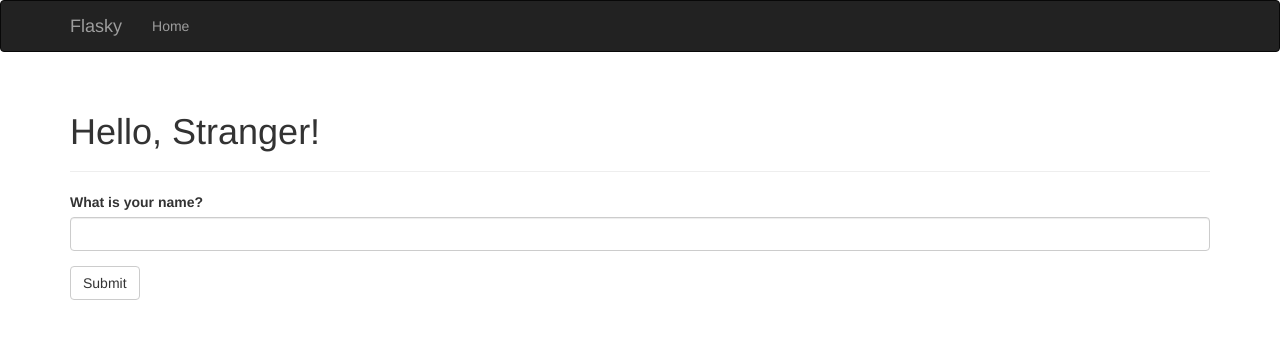
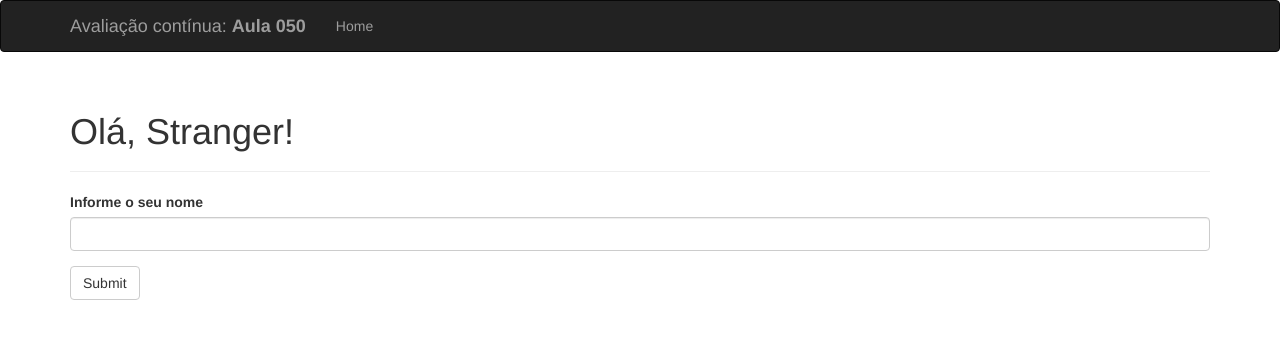
Before and after one commit to Gabriel-Lucena/flask, a Flask app: page / in a window 1280 px wide. Shown: the top 339 px of the page. Run offline with Flask 3, Linux system fonts and the light colour scheme; some libraries are stand-ins or nearby versions.

Commit message:
Mudança de Página Inicial
Mudança de título, mensagem de alteração e texto da entrada

```diff
--- a/flask_app.py
+++ b/flask_app.py
@@ -11,7 +11,7 @@ from wtforms import StringField, SubmitField
 from wtforms.validators import DataRequired
 
 class NameForm(FlaskForm):
-    name = StringField('What is your name?', validators= [DataRequired()])
+    name = StringField('Informe o seu nome', validators= [DataRequired()])
     submit = SubmitField('Submit')
 
 app = Flask(__name__)
@@ -25,7 +25,7 @@ def index():
     if form.validate_on_submit():
         old_name = session.get('name')
         if old_name is not None and old_name != form.name.data:
-            flash('Looks like you have changed your name!')
+            flash('Você alterou o seu nome!')
         session['name'] = form.name.data
         return redirect(url_for('index'))
     return render_template('index.html', form=form, name=session.get('name'))
--- a/templates/base.html
+++ b/templates/base.html
@@ -19,7 +19,7 @@
                 <span class="icon-bar"></span>
                 <span class="icon-bar"></span>
             </button>
-            <a class="navbar-brand" href="/">Flasky</a>
+            <a class="navbar-brand" href="/">Avaliação contínua: <strong>Aula 050</strong></a>
         </div>
         <div class="navbar-collapse collapse">
             <ul class="nav navbar-nav">
--- a/templates/index.html
+++ b/templates/index.html
@@ -3,7 +3,7 @@
 {% block page_content %}
 
 <div class="page-header">
-    <h1> Hello, {% if name %} {{ name }}{% else %}Stranger{% endif %}!</h1>
+    <h1> Olá, {% if name %} {{ name }}{% else %}Stranger{% endif %}!</h1>
 </div>
 
 <form method="POST">
```
